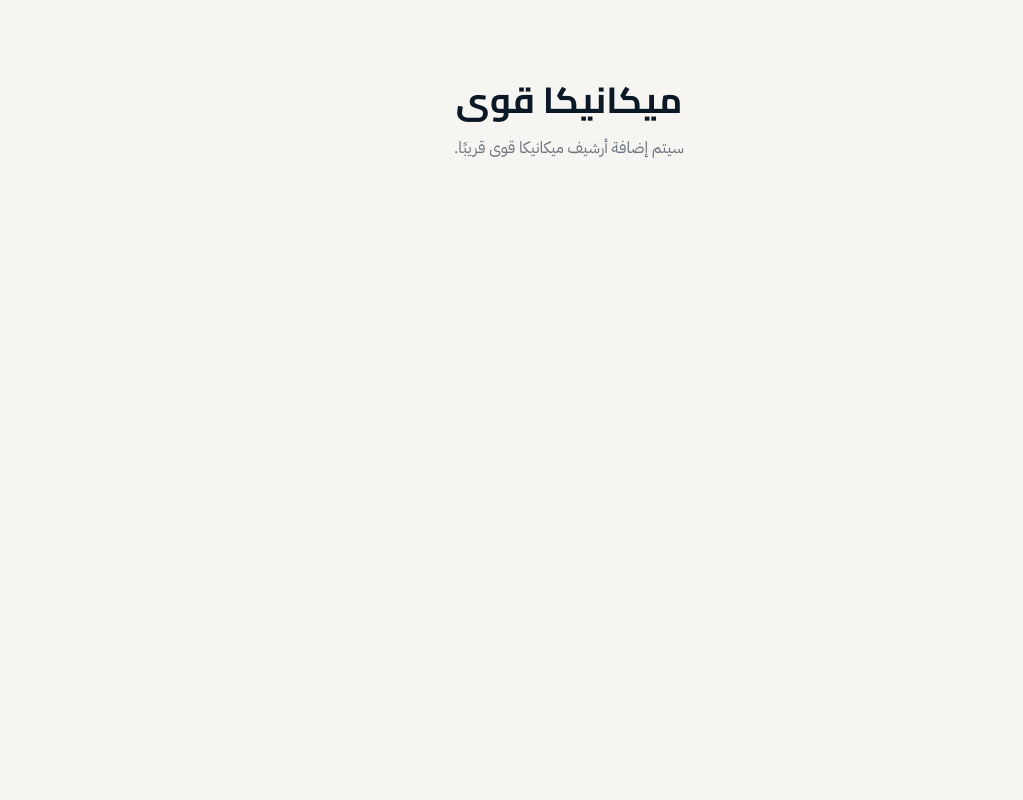
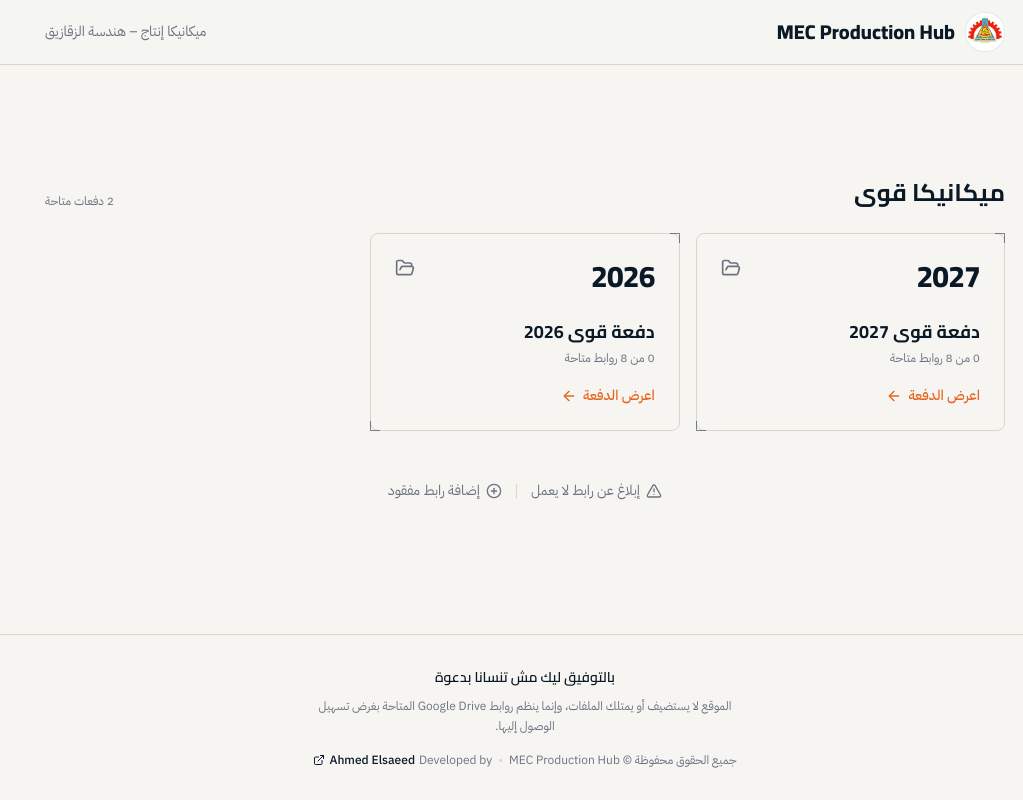
Before and after one commit to Ahmed207-5/mec-production-hub, a Next.js app: page /power in a window 1280 px wide. Shown: the whole page, without its empty margins (257-1280 px from the left). Built offline with nearby package versions, Linux system fonts and the light colour scheme.

Commit message:
Restore production drive links

```diff
--- a/src/app/power/page.tsx
+++ b/src/app/power/page.tsx
@@ -1,13 +1,39 @@
+import BatchCard from "@/components/BatchCard";
+import FeedbackLinks from "@/components/FeedbackLinks";
+import Footer from "@/components/Footer";
+import Header from "@/components/Header";
+import { batches } from "@/data/power";
+
 export default function PowerPage() {
   return (
-    <main className="mx-auto max-w-5xl px-6 py-20 text-center">
-      <h1 className="text-4xl font-bold">
-        ميكانيكا قوى
-      </h1>
+    <>
+      <Header />
 
-      <p className="mt-4 text-muted">
-        سيتم إضافة أرشيف ميكانيكا قوى قريبًا.
-      </p>
-    </main>
+      <main className="mx-auto w-full max-w-5xl flex-1 px-5 sm:px-8 py-8 sm:py-12">
+        <section className="mt-12 sm:mt-16">
+          <div className="flex items-end justify-between gap-4 mb-6">
+            <h2 className="font-display text-xl sm:text-2xl font-bold text-ink">
+              ميكانيكا قوى
+            </h2>
+
+            <span className="text-xs text-muted">
+              {batches.length} دفعات متاحة
+            </span>
+          </div>
+
+          <div className="grid grid-cols-1 sm:grid-cols-2 lg:grid-cols-3 gap-4">
+            {batches.map((batch) => (
+              <BatchCard key={batch.year} batch={batch} />
+            ))}
+          </div>
+        </section>
+
+        <div className="mt-12 flex justify-center">
+          <FeedbackLinks />
+        </div>
+      </main>
+
+      <Footer />
+    </>
   );
 }
```
